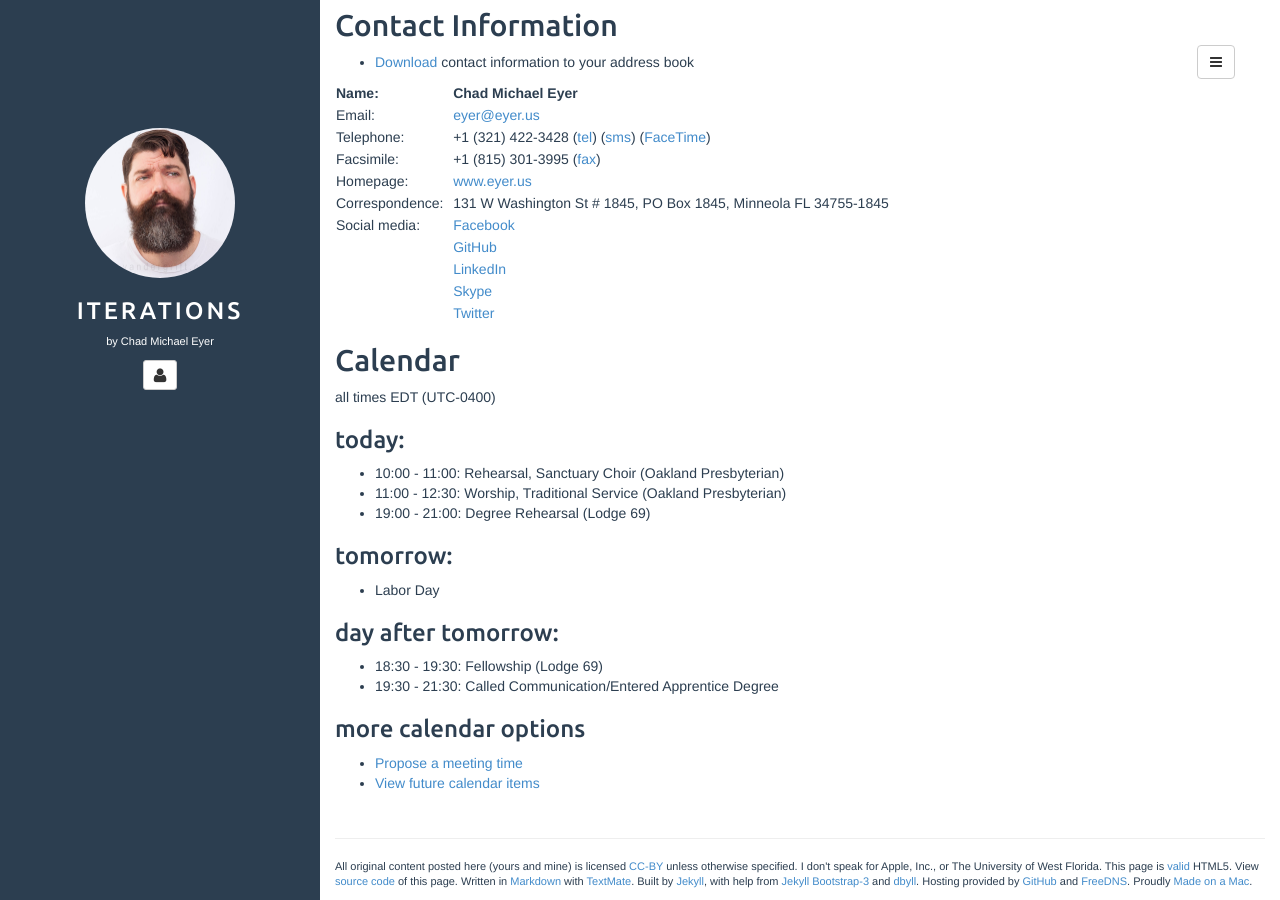
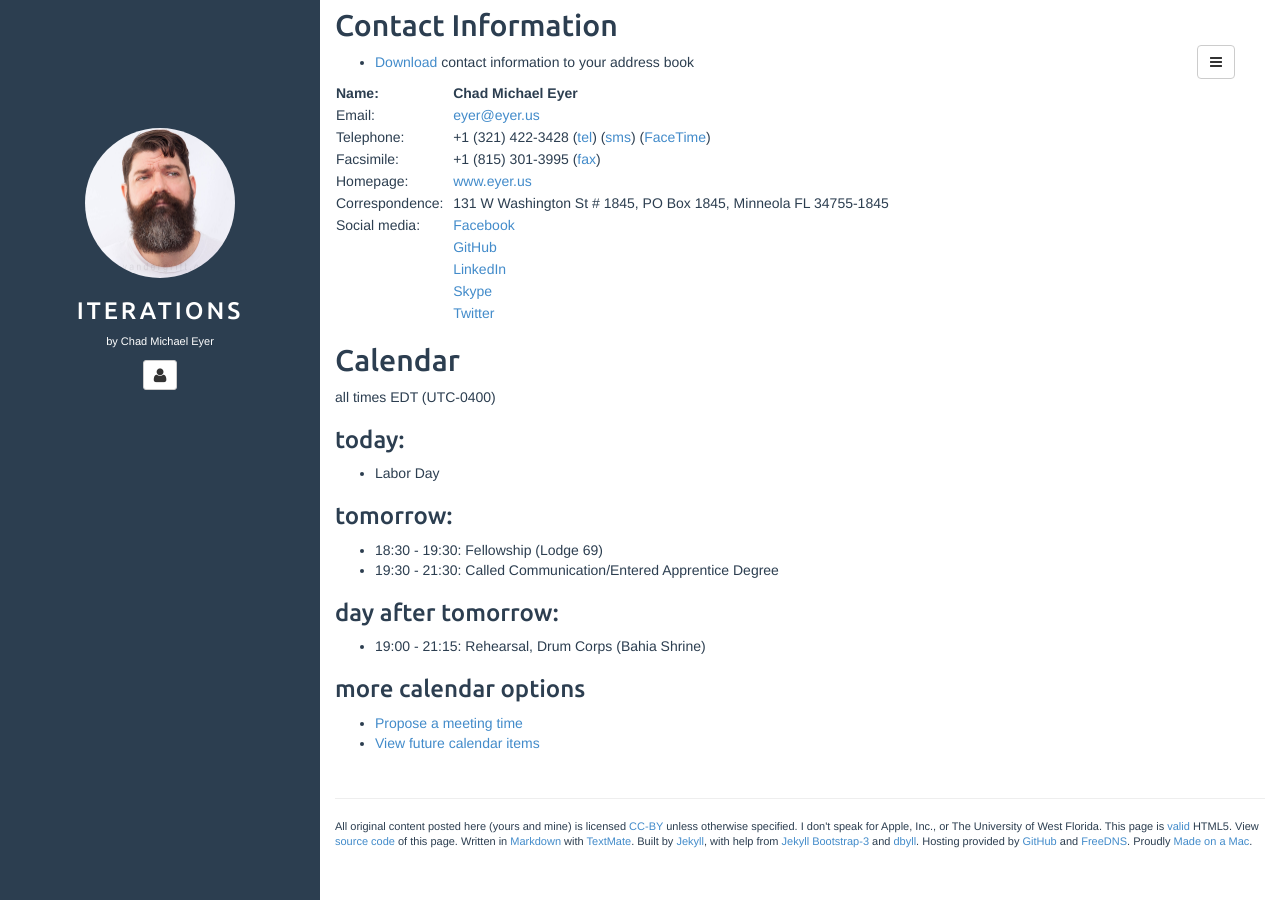
Before and after one commit to chadmichaeleyer/chadmichaeleyer.github.io, a Jekyll site: the page built from about.md, in a window 1280 px wide and 900 px high, scrolled down 1090 px. Built offline with Jekyll 4.4.1, drawn with Linux system fonts in a browser that asks for light colours.

Commit message:
calendar update

```diff
--- a/calendar.markdown
+++ b/calendar.markdown
@@ -2,15 +2,13 @@ all times EDT (UTC-0400)
 
 ### today:
 
-* 10:00 - 11:00: Rehearsal, Sanctuary Choir (Oakland Presbyterian)
-* 11:00 - 12:30: Worship, Traditional Service (Oakland Presbyterian)
-* 19:00 - 21:00: Degree Rehearsal (Lodge 69)
+* Labor Day
 
 ### tomorrow:
 
-* Labor Day
+* 18:30 - 19:30: Fellowship (Lodge 69)
+* 19:30 - 21:30: Called Communication/Entered Apprentice Degree
 
 ### day after tomorrow:
 
-* 18:30 - 19:30: Fellowship (Lodge 69)
-* 19:30 - 21:30: Called Communication/Entered Apprentice Degree
+* 19:00 - 21:15: Rehearsal, Drum Corps (Bahia Shrine)
```
Also changed, not shown: calendar-year.markdown (+4 -6 lines).
